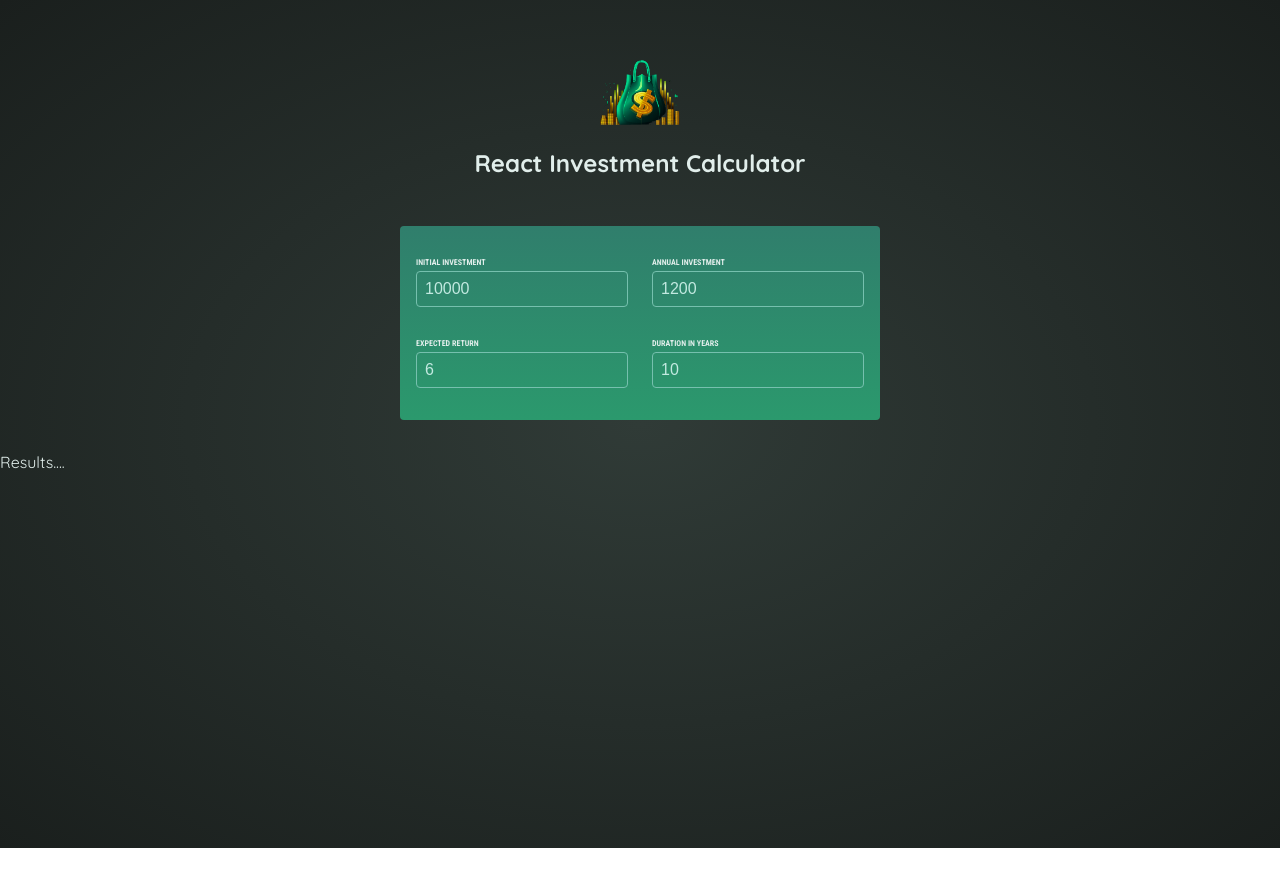
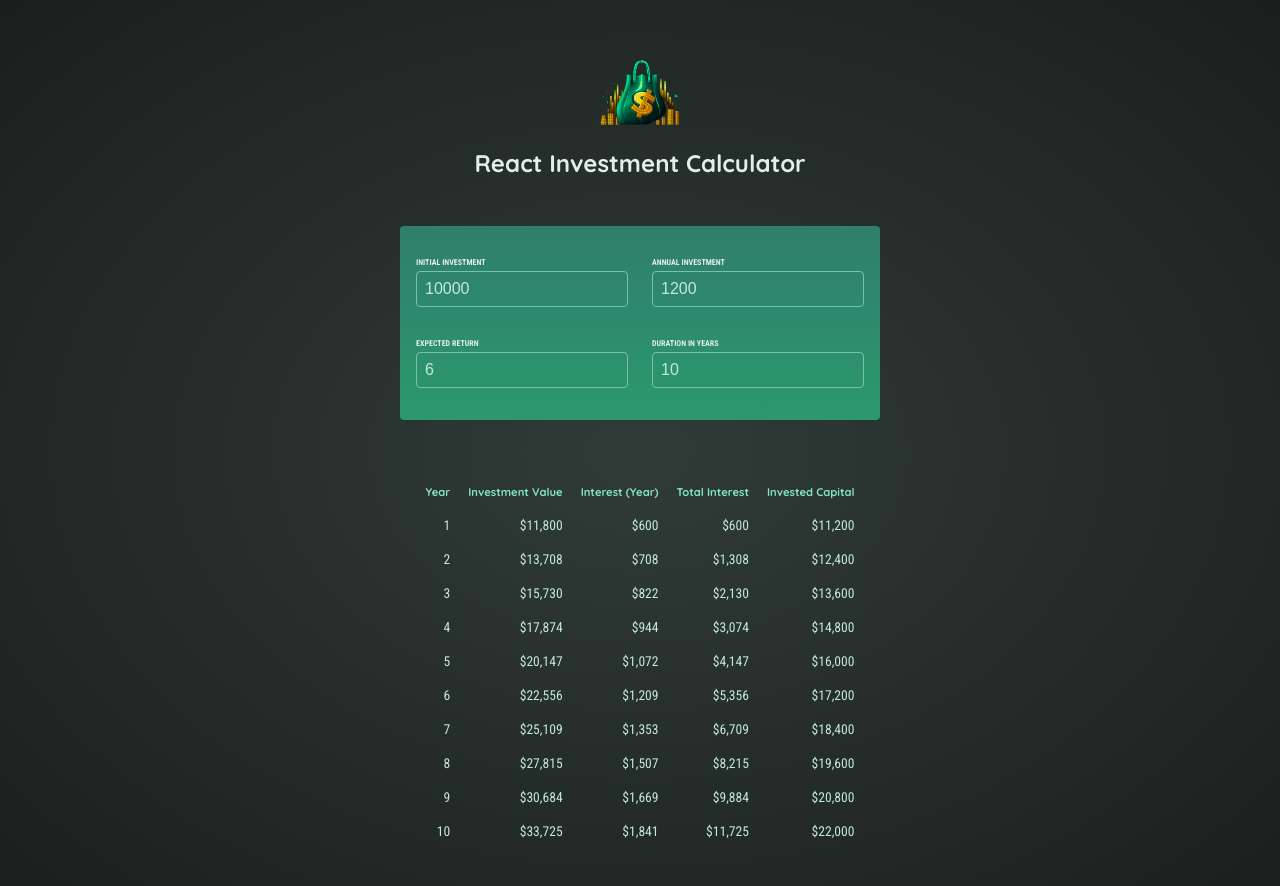
Before and after one commit to liocicolecchia/investment-calc, a React (Vite) app: page / in a window 1280 px wide. Shown: the top 886 px of the page. Before the commit the page ends 848 px from the top, so only its background shows below. Built offline with nearby package versions, Linux system fonts and the light colour scheme.

Commit message:
implementing results table in Results component

```diff
--- a/src/components/Results.jsx
+++ b/src/components/Results.jsx
@@ -1,11 +1,42 @@
-import { calculateInvestmentResults } from "../util/investment";
+import { calculateInvestmentResults, formatter } from "../util/investment";
 
 function Results({ input }) {
   const resultsData = calculateInvestmentResults(input);
 
-  console.log(resultsData);
+  return (
+    <table id="result">
+      <thead>
+        <tr>
+          <th>Year</th>
+          <th>Investment Value</th>
+          <th>Interest (Year)</th>
+          <th>Total Interest</th>
+          <th>Invested Capital</th>
+        </tr>
+      </thead>
+      <tbody>
+        {resultsData.map((yearData) => {
+          const totalInterest =
+            yearData.valueEndOfYear -
+            input.initialInvestment -
+            yearData.annualInvestment * yearData.year;
 
-  return <p>Results....</p>;
+          const totalInvested =
+            input.initialInvestment + yearData.annualInvestment * yearData.year;
+
+          return (
+            <tr key={yearData.year}>
+              <td>{yearData.year}</td>
+              <td>{formatter.format(yearData.valueEndOfYear)}</td>
+              <td>{formatter.format(yearData.interest)}</td>
+              <td>{formatter.format(totalInterest)}</td>
+              <td>{formatter.format(totalInvested)}</td>
+            </tr>
+          );
+        })}
+      </tbody>
+    </table>
+  );
 }
 
 export default Results;
```
